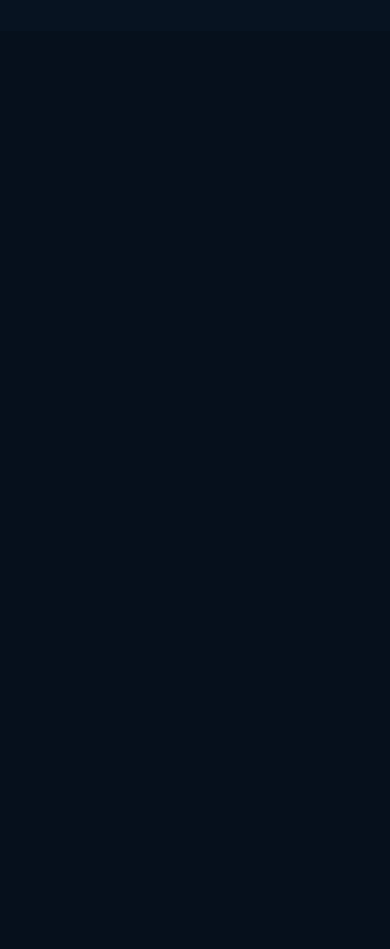
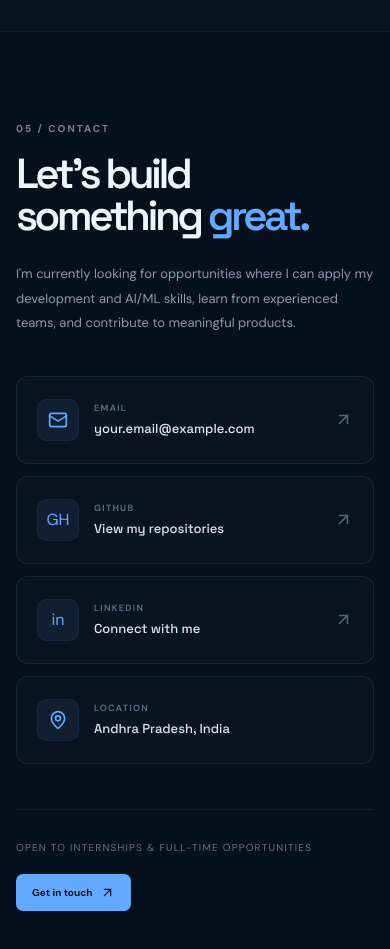
Before and after one commit to ramcharan-mekalacheruvu/Portfolio-react, a React app: page / in a window 390 px wide. Shown: the part 7500-8449 px from the top of the page. Before the commit the page ends 7531 px from the top, so only its background shows below. Built offline with nearby package versions, Linux system fonts and the light colour scheme; the HTML template or start-up script is replaced by a standard one.

Commit message:
Add professional contact section

```diff
--- a/src/App.jsx
+++ b/src/App.jsx
@@ -4,6 +4,7 @@ import About from "./components/About";
 import Skills from "./components/Skills";
 import Projects from "./components/Projects";
 import Education from "./components/Education";
+import Contact from "./components/Contact";
 
 function App() {
   return (
@@ -21,8 +22,7 @@ function App() {
 
         <Education />
 
-        {/* Temporary Contact section */}
-        <section id="contact"></section>
+        <Contact />
       </main>
     </>
   );
--- a/src/components/Contact.css
+++ b/src/components/Contact.css
@@ -0,0 +1,282 @@
+.contact-section {
+  padding: 130px 0 110px;
+
+  background: #06101c;
+
+  border-top: 1px solid rgba(174, 201, 232, 0.06);
+}
+
+.contact-container {
+  width: min(1160px, calc(100% - 48px));
+
+  margin: 0 auto;
+}
+
+/* =========================
+   HEADING
+========================= */
+
+.contact-heading {
+  max-width: 780px;
+}
+
+.contact-heading h2 {
+  margin-top: 18px;
+
+  font-family: "Space Grotesk", sans-serif;
+
+  font-size: clamp(42px, 6vw, 68px);
+
+  line-height: 1;
+
+  letter-spacing: -3.5px;
+
+  font-weight: 600;
+}
+
+.contact-heading h2 em {
+  font-style: normal;
+
+  color: #63a9ff;
+}
+
+.contact-heading p {
+  max-width: 610px;
+
+  margin-top: 25px;
+
+  color: #8999ae;
+
+  font-size: 13px;
+
+  line-height: 1.9;
+}
+
+/* =========================
+   CONTACT GRID
+========================= */
+
+.contact-grid {
+  display: grid;
+
+  grid-template-columns: repeat(2, 1fr);
+
+  gap: 12px;
+
+  margin-top: 55px;
+}
+
+/* =========================
+   CONTACT CARD
+========================= */
+
+.contact-card {
+  display: flex;
+
+  align-items: center;
+
+  gap: 15px;
+
+  min-height: 88px;
+
+  padding: 20px;
+
+  color: inherit;
+
+  text-decoration: none;
+
+  border: 1px solid rgba(174, 201, 232, 0.1);
+
+  border-radius: 12px;
+
+  background: rgba(255, 255, 255, 0.02);
+
+  transition:
+    transform 0.25s ease,
+    border-color 0.25s ease,
+    background 0.25s ease;
+}
+
+a.contact-card:hover {
+  transform: translateY(-3px);
+
+  border-color: rgba(99, 169, 255, 0.25);
+
+  background: rgba(99, 169, 255, 0.025);
+}
+
+/* =========================
+   ICON
+========================= */
+
+.contact-card-icon {
+  width: 42px;
+
+  height: 42px;
+
+  display: grid;
+
+  place-items: center;
+
+  flex-shrink: 0;
+
+  border-radius: 10px;
+
+  color: #63a9ff;
+
+  background: rgba(99, 169, 255, 0.08);
+
+  border: 1px solid rgba(99, 169, 255, 0.08);
+}
+
+/* =========================
+   TEXT
+========================= */
+
+.contact-card > div:nth-child(2) {
+  min-width: 0;
+
+  flex: 1;
+}
+
+.contact-card span {
+  display: block;
+
+  color: #5f7188;
+
+  font-size: 9px;
+
+  font-weight: 600;
+
+  letter-spacing: 1.3px;
+
+  text-transform: uppercase;
+}
+
+.contact-card h3 {
+  margin-top: 6px;
+
+  color: #dce7f5;
+
+  font-family: "Space Grotesk", sans-serif;
+
+  font-size: 13px;
+
+  font-weight: 500;
+
+  overflow: hidden;
+
+  text-overflow: ellipsis;
+
+  white-space: nowrap;
+}
+
+/* =========================
+   ARROW
+========================= */
+
+.contact-arrow {
+  flex-shrink: 0;
+
+  color: #53667c;
+
+  transition:
+    color 0.2s ease,
+    transform 0.2s ease;
+}
+
+.contact-card:hover .contact-arrow {
+  color: #63a9ff;
+
+  transform: translate(2px, -2px);
+}
+
+/* =========================
+   CTA
+========================= */
+
+.contact-cta {
+  display: flex;
+
+  align-items: center;
+
+  justify-content: space-between;
+
+  gap: 20px;
+
+  margin-top: 45px;
+
+  padding-top: 25px;
+
+  border-top: 1px solid rgba(174, 201, 232, 0.08);
+}
+
+.contact-cta > span {
+  color: #60728a;
+
+  font-size: 10px;
+
+  text-transform: uppercase;
+
+  letter-spacing: 1.2px;
+}
+
+.contact-cta a {
+  display: inline-flex;
+
+  align-items: center;
+
+  gap: 8px;
+
+  padding: 11px 16px;
+
+  color: #06101c;
+
+  background: #63a9ff;
+
+  border-radius: 7px;
+
+  text-decoration: none;
+
+  font-size: 10px;
+
+  font-weight: 700;
+
+  transition:
+    transform 0.2s ease,
+    opacity 0.2s ease;
+}
+
+.contact-cta a:hover {
+  transform: translateY(-2px);
+
+  opacity: 0.9;
+}
+
+/* =========================
+   RESPONSIVE
+========================= */
+
+@media (max-width: 700px) {
+  .contact-section {
+    padding: 90px 0;
+  }
+
+  .contact-container {
+    width: calc(100% - 32px);
+  }
+
+  .contact-grid {
+    grid-template-columns: 1fr;
+
+    margin-top: 40px;
+  }
+
+  .contact-cta {
+    display: block;
+  }
+
+  .contact-cta a {
+    margin-top: 18px;
+  }
+}
--- a/src/components/Contact.jsx
+++ b/src/components/Contact.jsx
@@ -0,0 +1,138 @@
+import {
+  Mail,
+  ArrowUpRight,
+  MapPin,
+} from "lucide-react";
+
+import "./Contact.css";
+
+function Contact() {
+  return (
+    <section className="contact-section" id="contact">
+      <div className="contact-container">
+
+        {/* HEADING */}
+
+        <div className="contact-heading">
+          <span className="section-label">
+            05 / CONTACT
+          </span>
+
+          <h2>
+            Let's build something
+            <em> great.</em>
+          </h2>
+
+          <p>
+            I'm currently looking for opportunities where I
+            can apply my development and AI/ML skills,
+            learn from experienced teams, and contribute
+            to meaningful products.
+          </p>
+        </div>
+
+        {/* CONTACT GRID */}
+
+        <div className="contact-grid">
+
+          {/* EMAIL */}
+
+          <a
+            href="mailto:your.email@example.com"
+            className="contact-card"
+          >
+            <div className="contact-card-icon">
+              <Mail size={20} />
+            </div>
+
+            <div>
+              <span>Email</span>
+              <h3>your.email@example.com</h3>
+            </div>
+
+            <ArrowUpRight
+              className="contact-arrow"
+              size={19}
+            />
+          </a>
+
+          {/* GITHUB */}
+
+          <a
+            href="https://github.com/"
+            target="_blank"
+            rel="noreferrer"
+            className="contact-card"
+          >
+            <div className="contact-card-icon text-icon">
+              GH
+            </div>
+
+            <div>
+              <span>GitHub</span>
+              <h3>View my repositories</h3>
+            </div>
+
+            <ArrowUpRight
+              className="contact-arrow"
+              size={19}
+            />
+          </a>
+
+          {/* LINKEDIN */}
+
+          <a
+            href="https://www.linkedin.com/"
+            target="_blank"
+            rel="noreferrer"
+            className="contact-card"
+          >
+            <div className="contact-card-icon text-icon">
+              in
+            </div>
+
+            <div>
+              <span>LinkedIn</span>
+              <h3>Connect with me</h3>
+            </div>
+
+            <ArrowUpRight
+              className="contact-arrow"
+              size={19}
+            />
+          </a>
+
+          {/* LOCATION */}
+
+          <div className="contact-card">
+            <div className="contact-card-icon">
+              <MapPin size={20} />
+            </div>
+
+            <div>
+              <span>Location</span>
+              <h3>Andhra Pradesh, India</h3>
+            </div>
+          </div>
+
+        </div>
+
+        {/* CTA */}
+
+        <div className="contact-cta">
+          <span>
+            Open to internships &amp; full-time opportunities
+          </span>
+
+          <a href="mailto:your.email@example.com">
+            Get in touch
+            <ArrowUpRight size={15} />
+          </a>
+        </div>
+
+      </div>
+    </section>
+  );
+}
+
+export default Contact;
--- a/src/components/Navbar.jsx
+++ b/src/components/Navbar.jsx
@@ -36,6 +36,10 @@ function Navbar() {
       label: "Education",
       id: "education",
     },
+    {
+      label: "Contact",
+      id: "contact",
+    },
   ];
 
   return (
@@ -47,11 +51,12 @@ function Navbar() {
         <button
           className="logo"
           onClick={() => scrollToSection("home")}
+          aria-label="Go to home"
         >
           <span>RC</span>
         </button>
 
-        {/* DESKTOP NAVIGATION */}
+        {/* NAVIGATION */}
 
         <nav
           className={`nav-links ${
@@ -68,6 +73,8 @@ function Navbar() {
               {item.label}
             </button>
           ))}
+
+          {/* HIRE ME */}
 
           <button
             className="nav-hire"
@@ -88,6 +95,7 @@ function Navbar() {
             setMenuOpen(!menuOpen)
           }
           aria-label="Toggle navigation"
+          aria-expanded={menuOpen}
         >
           {menuOpen ? (
             <X size={23} />
```
